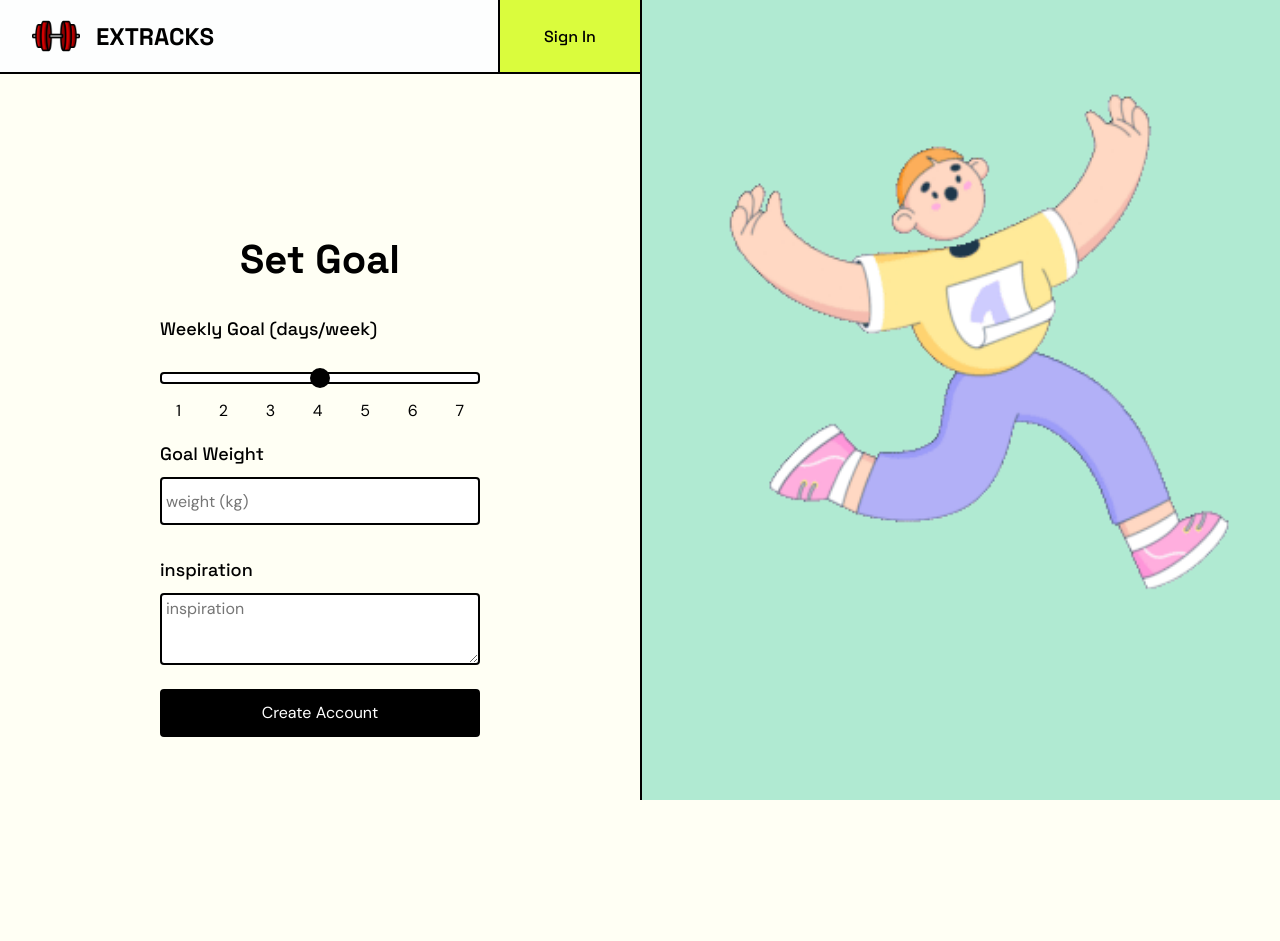
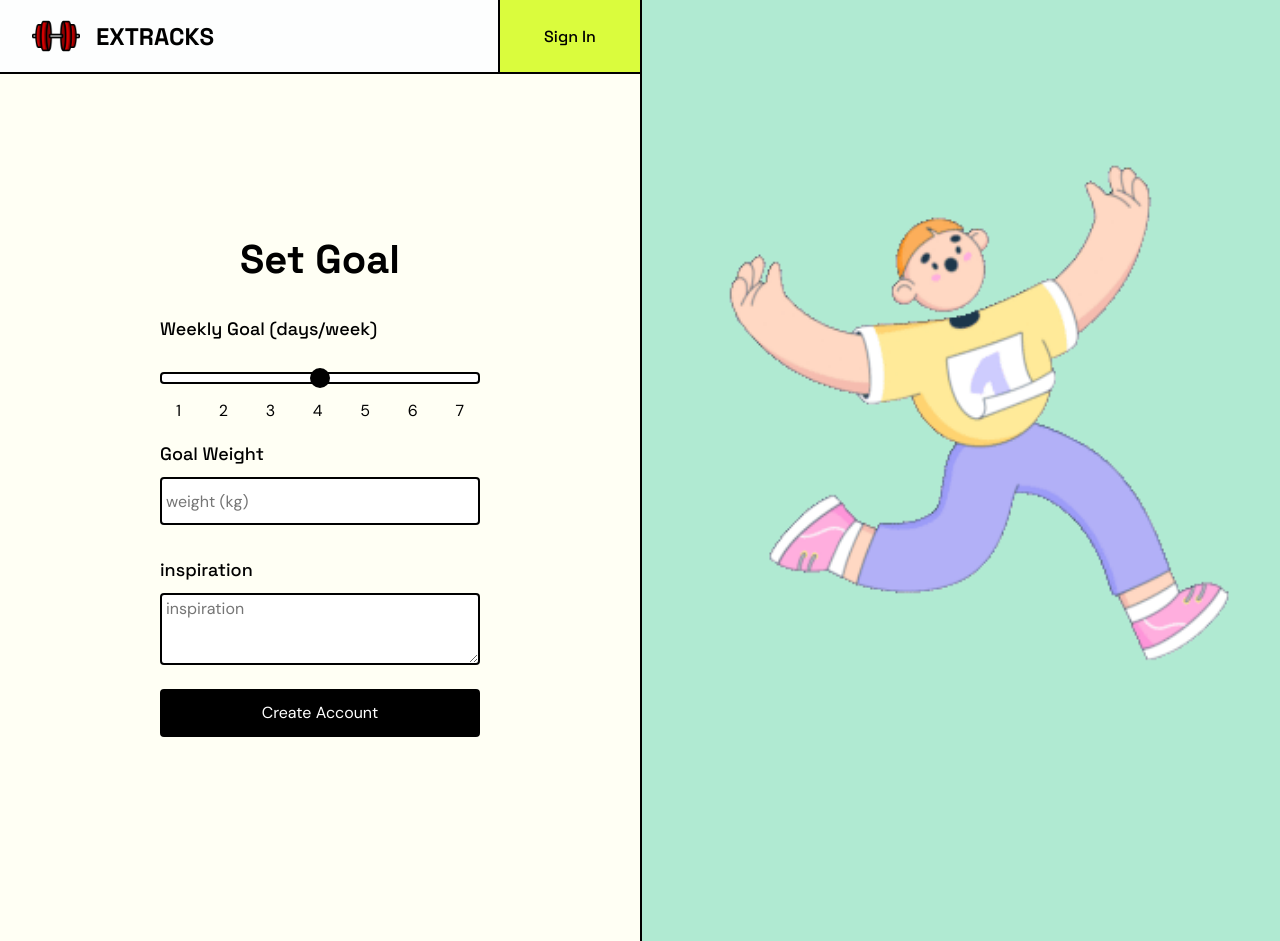
Before and after one commit to ParinchatJ/Extract_frontend, a React (Vite) app: page /setgoal in a window 1280 px wide. Shown: the top 941 px of the page. Built offline with nearby package versions, Linux system fonts and the light colour scheme.

Commit message:
edit set goal

```diff
--- a/src/pages/SetGoal/SetGoal.css
+++ b/src/pages/SetGoal/SetGoal.css
@@ -18,7 +18,7 @@
   background-color: #B0EAD2;
   border-left: 2px solid black;
   width: 50%;
-  height: 100vh;
+  min-height: 97vh;
   display: flex;
   justify-content: center;
   align-items: center;
```
